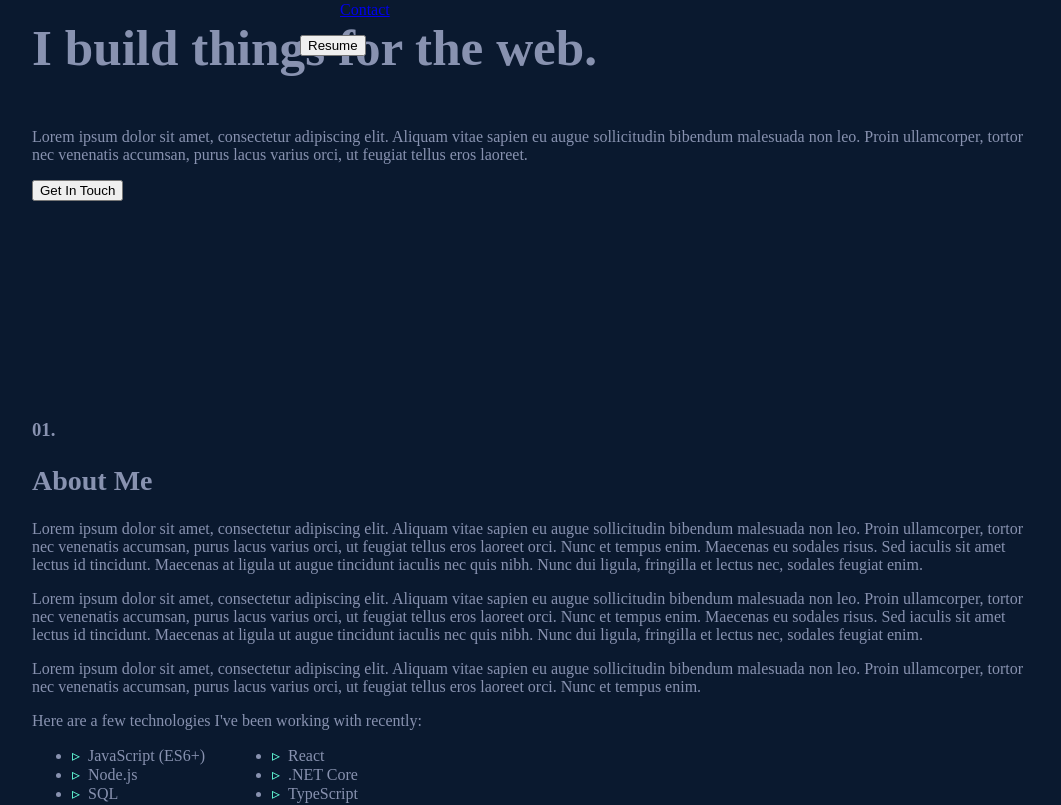
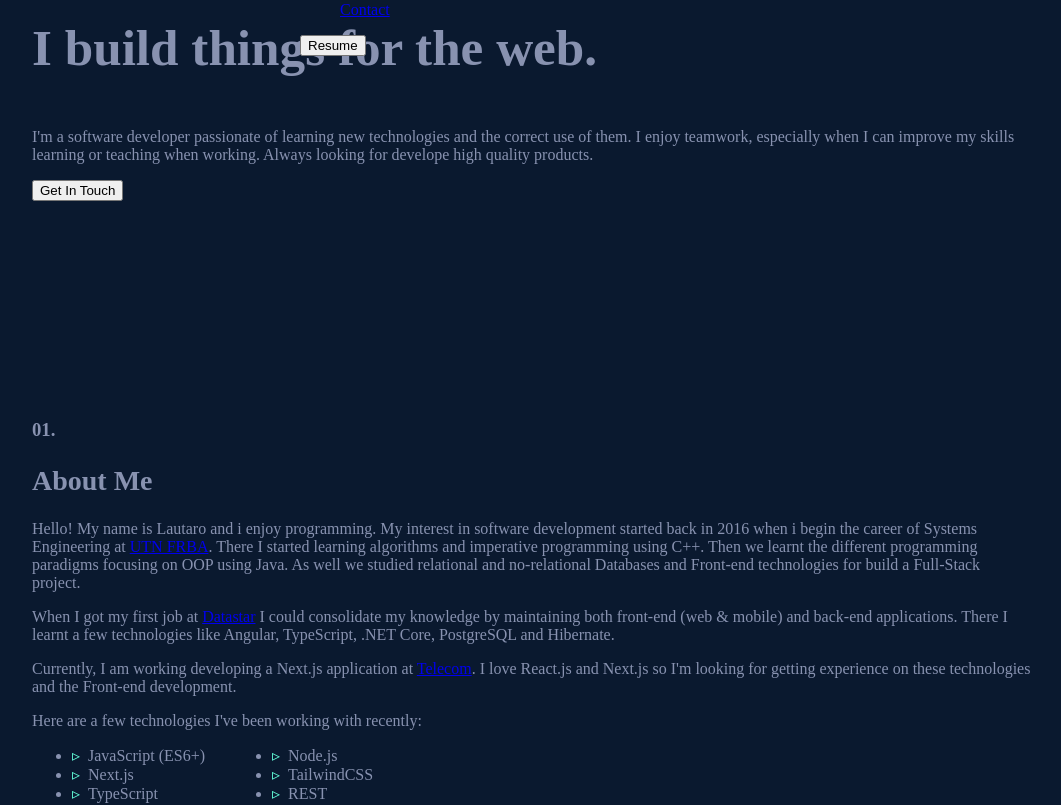
Before and after one commit to lausoffici/portfolio, a Next.js app: page / in a window 1280 px wide. Shown: the part 360-1165 px from the top of the page, without its empty margins (108-1169 px from the left). Built offline with nearby package versions, Linux system fonts and the light colour scheme.

Commit message:
add personal information

```diff
--- a/sections/About.jsx
+++ b/sections/About.jsx
@@ -2,40 +2,50 @@ import SectionHeader from '../components/SectionHeader'
 
 const skills = [
   'JavaScript (ES6+)',
-  'React',
   'Node.js',
-  '.NET Core',
-  'SQL',
+  'Next.js',
+  'TailwindCSS',
   'TypeScript',
+  'REST',
 ]
+
+const Link = ({ children, href }) => (
+  <a
+    href={href}
+    target="blank"
+    rel="noopener noreferrer"
+    className="text-green border-green hover:border-b-[1px]"
+  >
+    {children}
+  </a>
+)
 
 const About = () => (
   <section id="about" className="max-w-[900px]">
     <SectionHeader number="01." title="About Me" />
     <div className="text-lg">
       <p className="mb-4">
-        Lorem ipsum dolor sit amet, consectetur adipiscing elit. Aliquam vitae
-        sapien eu augue sollicitudin bibendum malesuada non leo. Proin
-        ullamcorper, tortor nec venenatis accumsan, purus lacus varius orci, ut
-        feugiat tellus eros laoreet orci. Nunc et tempus enim. Maecenas eu
-        sodales risus. Sed iaculis sit amet lectus id tincidunt. Maecenas at
-        ligula ut augue tincidunt iaculis nec quis nibh. Nunc dui ligula,
-        fringilla et lectus nec, sodales feugiat enim.
+        Hello! My name is Lautaro and i enjoy programming. My interest in
+        software development started back in 2016 when i begin the career of
+        Systems Engineering at{' '}
+        <Link href="https://frba.utn.edu.ar/">UTN FRBA</Link>. There I started
+        learning algorithms and imperative programming using C++. Then we learnt
+        the different programming paradigms focusing on OOP using Java. As well
+        we studied relational and no-relational Databases and Front-end
+        technologies for build a Full-Stack project.
       </p>
       <p className="mb-4">
-        Lorem ipsum dolor sit amet, consectetur adipiscing elit. Aliquam vitae
-        sapien eu augue sollicitudin bibendum malesuada non leo. Proin
-        ullamcorper, tortor nec venenatis accumsan, purus lacus varius orci, ut
-        feugiat tellus eros laoreet orci. Nunc et tempus enim. Maecenas eu
-        sodales risus. Sed iaculis sit amet lectus id tincidunt. Maecenas at
-        ligula ut augue tincidunt iaculis nec quis nibh. Nunc dui ligula,
-        fringilla et lectus nec, sodales feugiat enim.
+        When I got my first job at{' '}
+        <Link href="http://datastar.com.ar/">Datastar</Link> I could consolidate
+        my knowledge by maintaining both front-end (web & mobile) and back-end
+        applications. There I learnt a few technologies like Angular,
+        TypeScript, .NET Core, PostgreSQL and Hibernate.
       </p>
       <p className="mb-4">
-        Lorem ipsum dolor sit amet, consectetur adipiscing elit. Aliquam vitae
-        sapien eu augue sollicitudin bibendum malesuada non leo. Proin
-        ullamcorper, tortor nec venenatis accumsan, purus lacus varius orci, ut
-        feugiat tellus eros laoreet orci. Nunc et tempus enim.
+        Currently, I am working developing a Next.js application at{' '}
+        <Link href="https://institucional.telecom.com.ar/">Telecom</Link>. I
+        love React.js and Next.js so I&apos;m looking for getting experience on
+        these technologies and the Front-end development.
       </p>
       <p>Here are a few technologies I&#39;ve been working with recently:</p>
       <ul className="styled skills-list font-mono text-sm mt-6">
--- a/sections/Contact.jsx
+++ b/sections/Contact.jsx
@@ -6,9 +6,8 @@ export default function Contact() {
       <h2 className="font-mono text-green text-lg">04. What&apos;s Next?</h2>
       <h2 className="medium-heading font-bold text-white mb-4">Get In Touch</h2>
       <p className="text-lg mb-12">
-        Lorem ipsum dolor sit amet, consectetur adipiscing elit. Aliquam vitae
-        sapien eu augue sollicitudin bibendum malesuada non leo. Proin
-        ullamcorper, tortor nec venenatis accumsan.
+        My inbox is always open for new opportunities. Feel free to contact me
+        if you have any doubts or just to say hi!
       </p>
       <a href="mailto:lautarosoffici@gmail.com">
         <Button className="px-7 py-4 font-mono">Say Hello</Button>
--- a/sections/Hero.jsx
+++ b/sections/Hero.jsx
@@ -8,10 +8,10 @@ const Hero = () => (
       <h3 className="big-heading">I build things for the web.</h3>
     </div>
     <p className="text-lg max-w-[500px] mb-12">
-      Lorem ipsum dolor sit amet, consectetur adipiscing elit. Aliquam vitae
-      sapien eu augue sollicitudin bibendum malesuada non leo. Proin
-      ullamcorper, tortor nec venenatis accumsan, purus lacus varius orci, ut
-      feugiat tellus eros laoreet.
+      I&apos;m a software developer passionate of learning new technologies and
+      the correct use of them. I enjoy teamwork, especially when I can improve
+      my skills learning or teaching when working. Always looking for develope
+      high quality products.
     </p>
     <a href="mailto:lautarosoffici@gmail.com">
       <Button className="font-mono px-7 py-4">Get In Touch</Button>
--- a/sections/Works.jsx
+++ b/sections/Works.jsx
@@ -10,9 +10,11 @@ const data = [
     },
     range: 'Mar 2021 - Present',
     tasks: [
-      'Lorem ipsum dolor sit amet, consectetur adipiscing elit. Aliquam vitae sapien eu augue sollicitudin bibendum malesuada non leo.',
-      'Lorem ipsum dolor sit amet, consectetur adipiscing elit. Aliquam vitae sapien eu augue sollicitudin bibendum malesuada non leo.',
-      'Lorem ipsum dolor sit amet, consectetur adipiscing elit. Aliquam vitae sapien eu augue sollicitudin bibendum malesuada non leo.',
+      "Development of a Next.js app, currently on an project's MVP stage.",
+      'Propose refactors and new tools in order to achieve technical requirements.',
+      'Promove team-working and communication.',
+      'Consume of RESTful third party vendors.',
+      'Team mentoring.',
     ],
   },
   {
@@ -20,9 +22,11 @@ const data = [
     company: { name: 'Datastar', website: 'http://www.datastar.com.ar/' },
     range: 'Jul 2019 - Mar 2021',
     tasks: [
-      'Sed iaculis sit amet lectus id tincidunt. Maecenas at ligula ut augue tincidunt iaculis nec quis nibh.',
-      'Sed iaculis sit amet lectus id tincidunt. Maecenas at ligula ut augue tincidunt iaculis nec quis nibh.',
-      'Sed iaculis sit amet lectus id tincidunt. Maecenas at ligula ut augue tincidunt iaculis nec quis nibh.',
+      'Complete implementation of new requirements.',
+      'Research and incorporation of new technologies.',
+      'Code refactor and bug fixes.',
+      'Database migrations.',
+      'Peer code review.',
     ],
   },
 ]
```
